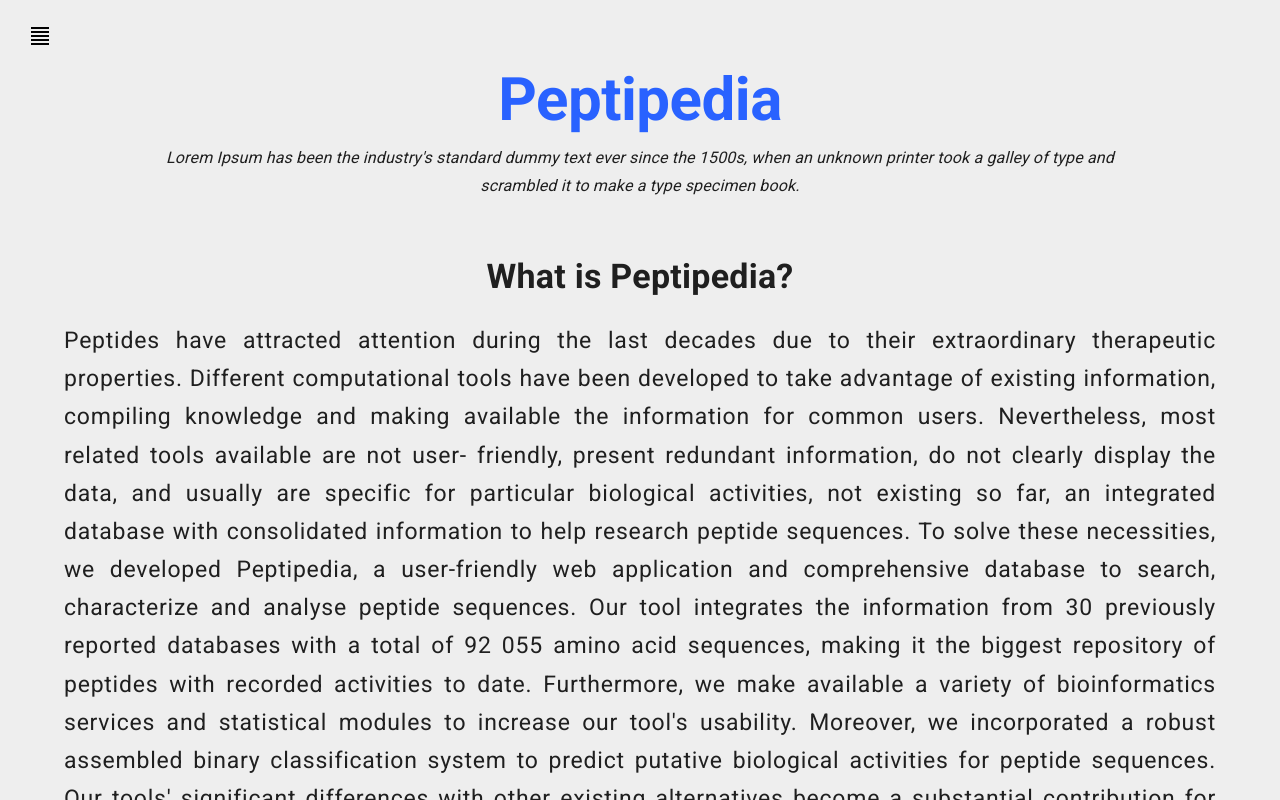
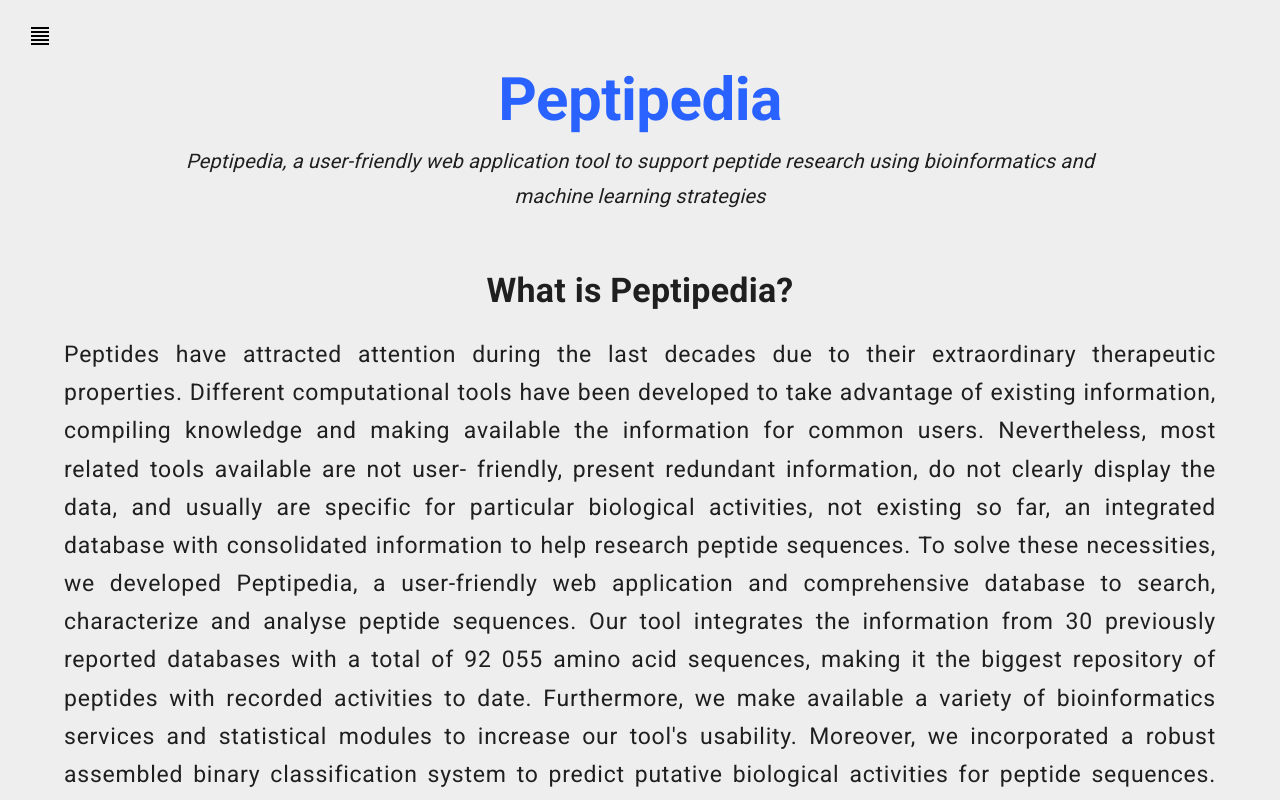
Before and after one commit to ProteinEngineering-PESB2/Peptipedia2.0, a React (Create React App) app in the folder app/: page / in a window 1280 px wide. Shown: the top 800 px of the page. Built offline with nearby package versions, Linux system fonts and the light colour scheme.

Commit message:
linkeding agregados

```diff
--- a/app/public/index.html
+++ b/app/public/index.html
@@ -4,14 +4,14 @@
     <meta charset="utf-8" />
     <!-- <link rel="icon" href="%PUBLIC_URL%/favicon.ico" /> -->
     <meta name="viewport" content="width=device-width, initial-scale=1" />
-    <meta name="theme-color" content="#000000" />
+    <!-- <meta name="theme-color" content="#000000" /> -->
     <meta
       name="description"
-      content="Web site created using create-react-app"
+      content="Peptipedia, a user-friendly web application tool to support peptide research using bioinformatics and machine learning strategies"
     />
     <!-- <meta http-equiv="Content-Security-Policy" content="upgrade-insecure-requests"> -->
     <!-- <link rel="apple-touch-icon" href="%PUBLIC_URL%/logo192.png" /> -->
-    <link rel="manifest" href="%PUBLIC_URL%/manifest.json" />
+    <!-- <link rel="manifest" href="%PUBLIC_URL%/manifest.json" /> -->
     <title>Peptipedia</title>
   </head>
   <body>
--- a/app/src/components/Dashboard/Home/Header.js
+++ b/app/src/components/Dashboard/Home/Header.js
@@ -3,16 +3,19 @@ import Typography from "@mui/material/Typography";
 const Header = () => {
   return (
     <>
-      <Typography variant="h2" style={{ fontWeight: "bold", marginBottom: 8, color: "#2962ff" }}>
+      <Typography
+        variant="h2"
+        style={{ fontWeight: "bold", marginBottom: 8, color: "#2962ff" }}
+      >
         Peptipedia
       </Typography>
       <Typography
         variant="subtitle1"
         sx={{ fontStyle: "italic", width: "85%", margin: "auto" }}
+        fontSize={20}
       >
-        Lorem Ipsum has been the industry's standard dummy text ever since the
-        1500s, when an unknown printer took a galley of type and scrambled it to
-        make a type specimen book.
+        Peptipedia, a user-friendly web application tool to support peptide
+        research using bioinformatics and machine learning strategies
       </Typography>
     </>
   );
--- a/app/src/components/Dashboard/Home/Team.js
+++ b/app/src/components/Dashboard/Home/Team.js
@@ -26,30 +26,35 @@ const Team = () => {
       rol="Frontend Developer"
       image={Claudio}
       github="https://github.com/ClaudioGuevaraDev"
+      linkedin="https://www.linkedin.com/in/claudio-guevara-v%C3%A1squez-0b7b3123a/"
     />,
     <CardProfile
       name="Francisca Rodríguez"
       rol="Researcher"
       image={Fran}
       github="https://github.com/franroca15"
+      linkedin="https://www.linkedin.com/in/fran-ro-ca/"
     />,
     <CardProfile
       name="Gabriel Cabas"
       rol="Backend Developer & Data engineer"
       image={Gabriel}
       github="https://github.com/GabrielCabas"
+      linkedin="https://www.linkedin.com/in/gabriel-cabas-1834601b4/"
     />,
     <CardProfile
       name="David Medina"
       rol="Researcher"
       image={David}
       github="https://github.com/dMedinaO"
+      linkedin="https://www.linkedin.com/in/david-medina-924308224/"
     />,
     <CardProfile
       name="Benjamin Sanzana"
       rol="Researcher"
       image={Sanzana}
       github="https://github.com/baaass2"
+      linkedin="https://www.linkedin.com/in/benjamin-sanzana-silva-239199228/"
     />,
   ];
 
```
Also changed, not shown: app/public/manifest.json, 1 other file (tests, documents, lock files or other folders).
